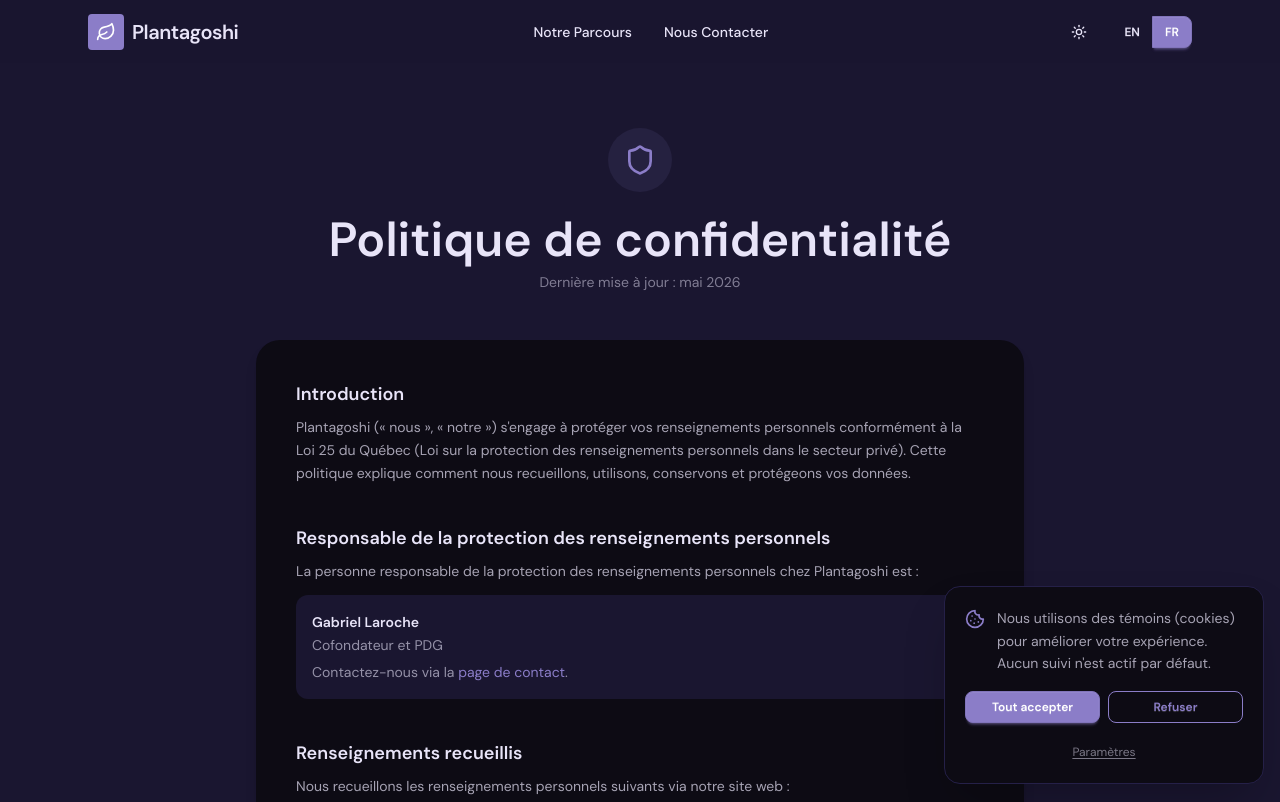
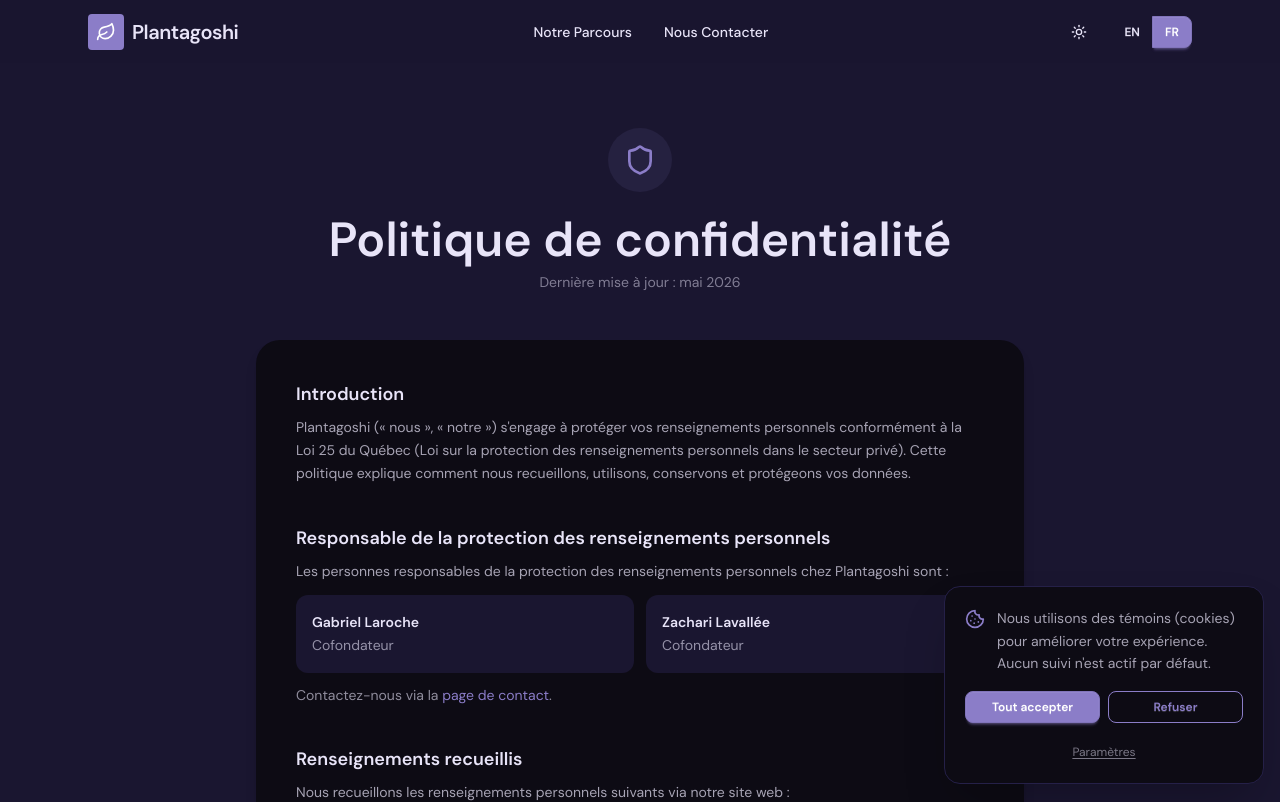
Before and after one commit to Plantagoshi/plantagoshi-landing, a Vue app: page /privacy in a window 1280 px wide. Shown: the top 802 px of the page. Built offline with nearby package versions, Linux system fonts and the light colour scheme.

Commit message:
fix: update officer name for privacy

```diff
--- a/src/locales/en.json
+++ b/src/locales/en.json
@@ -179,9 +179,11 @@
         "introTitle": "Introduction",
         "introText": "Plantagoshi (\"we\", \"our\", \"us\") is committed to protecting your personal information in accordance with Quebec's Law 25 (Act respecting the protection of personal information in the private sector). This policy explains how we collect, use, store, and protect your data.",
         "officerTitle": "Privacy Officer",
-        "officerText": "The person responsible for the protection of personal information at Plantagoshi is:",
-        "officerName": "Gabriel Laroche",
-        "officerRole": "Co-founder & CEO",
+        "officerText": "The persons responsible for the protection of personal information at Plantagoshi are:",
+        "officer1Name": "Gabriel Laroche",
+        "officer1Role": "Co-founder",
+        "officer2Name": "Zachari Lavallée",
+        "officer2Role": "Co-founder",
         "officerEmailBefore": "Contact us via the",
         "contactPage": "contact page",
         "collectionTitle": "Information We Collect",
--- a/src/locales/fr.json
+++ b/src/locales/fr.json
@@ -177,9 +177,11 @@
         "introTitle": "Introduction",
         "introText": "Plantagoshi (« nous », « notre ») s'engage à protéger vos renseignements personnels conformément à la Loi 25 du Québec (Loi sur la protection des renseignements personnels dans le secteur privé). Cette politique explique comment nous recueillons, utilisons, conservons et protégeons vos données.",
         "officerTitle": "Responsable de la protection des renseignements personnels",
-        "officerText": "La personne responsable de la protection des renseignements personnels chez Plantagoshi est :",
-        "officerName": "Gabriel Laroche",
-        "officerRole": "Cofondateur et PDG",
+        "officerText": "Les personnes responsables de la protection des renseignements personnels chez Plantagoshi sont :",
+        "officer1Name": "Gabriel Laroche",
+        "officer1Role": "Cofondateur",
+        "officer2Name": "Zachari Lavallée",
+        "officer2Role": "Cofondateur",
         "officerEmailBefore": "Contactez-nous via la",
         "contactPage": "page de contact",
         "collectionTitle": "Renseignements recueillis",
--- a/src/pages/PrivacyPolicyPage.vue
+++ b/src/pages/PrivacyPolicyPage.vue
@@ -21,18 +21,24 @@
                         <p class="text-base-content/70">{{ t("privacy.introText") }}</p>
                     </div>
 
-                    <!-- Privacy Officer -->
+                    <!-- Privacy Officers -->
                     <div>
                         <h2 class="text-lg font-bold font-display mb-2">{{ t("privacy.officerTitle") }}</h2>
                         <p class="text-base-content/70 mb-3">{{ t("privacy.officerText") }}</p>
-                        <div class="bg-base-200 rounded-xl p-4">
-                            <p class="font-semibold">{{ t("privacy.officerName") }}</p>
-                            <p class="text-base-content/60">{{ t("privacy.officerRole") }}</p>
-                            <p class="text-base-content/60 mt-1">
-                                {{ t("privacy.officerEmailBefore") }}
-                                <router-link to="/contact" class="text-primary hover:underline">{{ t("privacy.contactPage") }}</router-link>.
-                            </p>
+                        <div class="grid gap-3 sm:grid-cols-2">
+                            <div class="bg-base-200 rounded-xl p-4">
+                                <p class="font-semibold">{{ t("privacy.officer1Name") }}</p>
+                                <p class="text-base-content/60">{{ t("privacy.officer1Role") }}</p>
+                            </div>
+                            <div class="bg-base-200 rounded-xl p-4">
+                                <p class="font-semibold">{{ t("privacy.officer2Name") }}</p>
+                                <p class="text-base-content/60">{{ t("privacy.officer2Role") }}</p>
+                            </div>
                         </div>
+                        <p class="text-base-content/60 text-sm mt-3">
+                            {{ t("privacy.officerEmailBefore") }}
+                            <router-link to="/contact" class="text-primary hover:underline">{{ t("privacy.contactPage") }}</router-link>.
+                        </p>
                     </div>
 
                     <!-- Information We Collect -->
```
